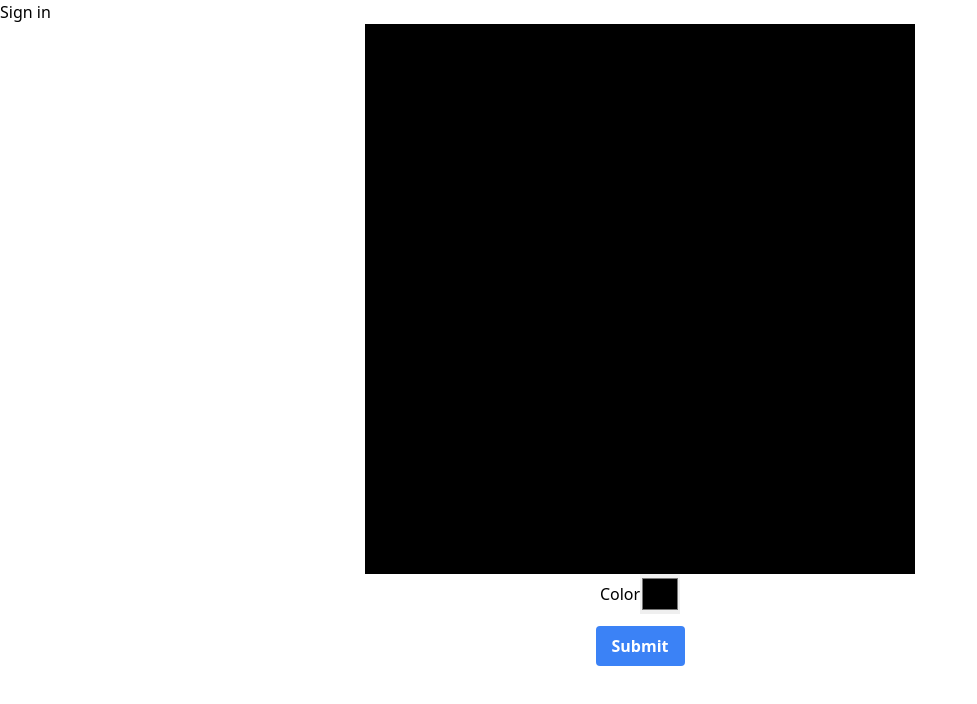
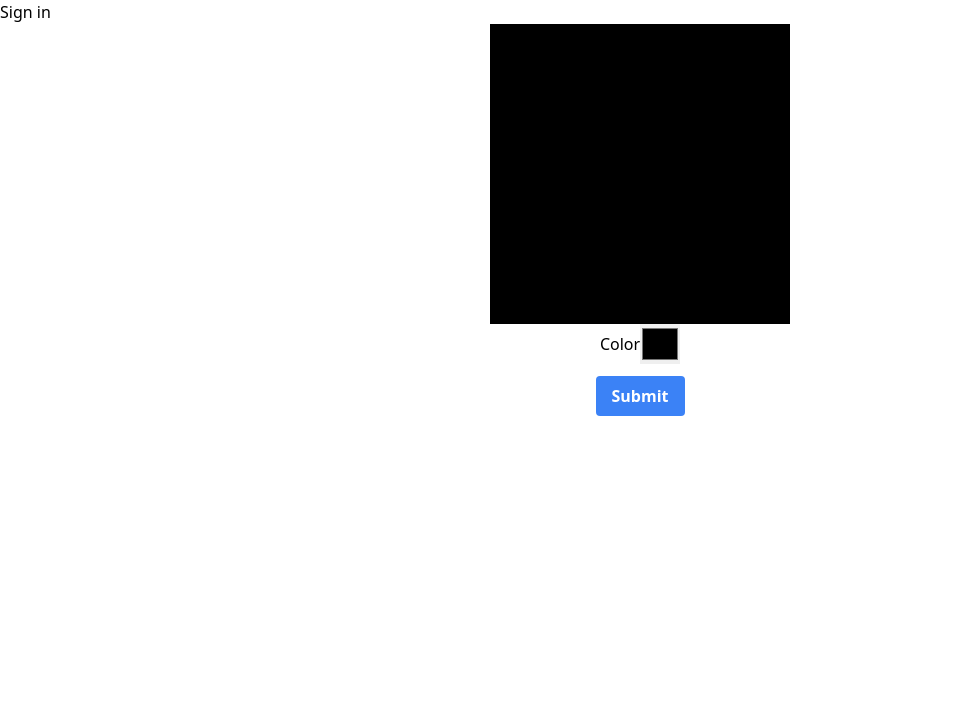
Before and after one commit to briansmiley/ArtGen, a Next.js app: page /create in a window 1280 px wide. Shown: the top 704 px of the page, without its empty margins (0-977 px from the left). Built offline with nearby package versions, Linux system fonts and the light colour scheme; no server answers.

Commit message:
resizes artblocks

```diff
--- a/src/components/ArtBlock.tsx
+++ b/src/components/ArtBlock.tsx
@@ -4,8 +4,9 @@ interface ArtBlockProps {
 
 export default function ArtBlock({ color }: ArtBlockProps) {
   return (
-    <div className="h-[550px] w-[550px]" style={{ backgroundColor: color }}>
-      Art.
-    </div>
+    <div
+      className="h-[300px] w-[300px]"
+      style={{ backgroundColor: color }}
+    ></div>
   );
 }
```
